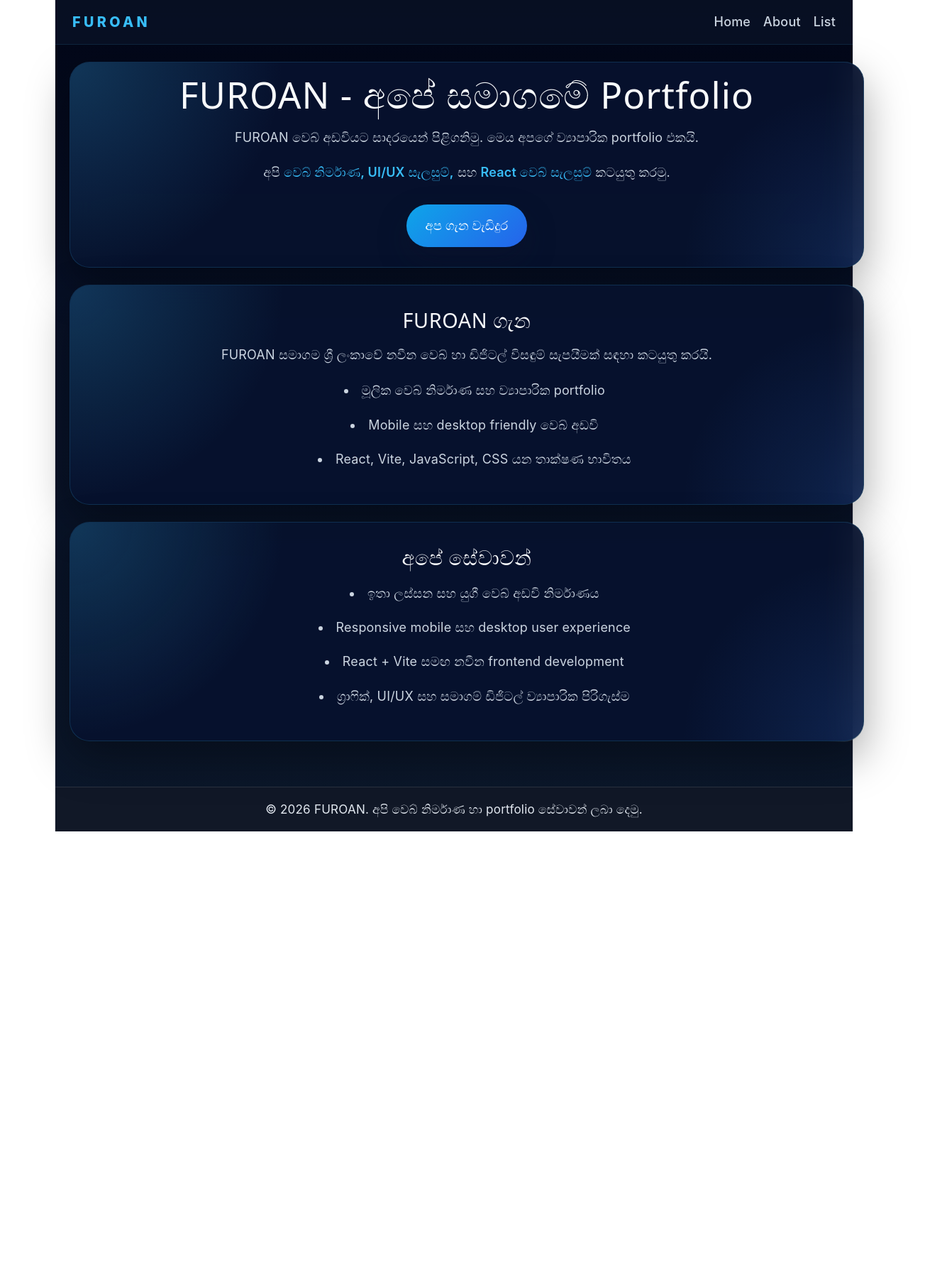
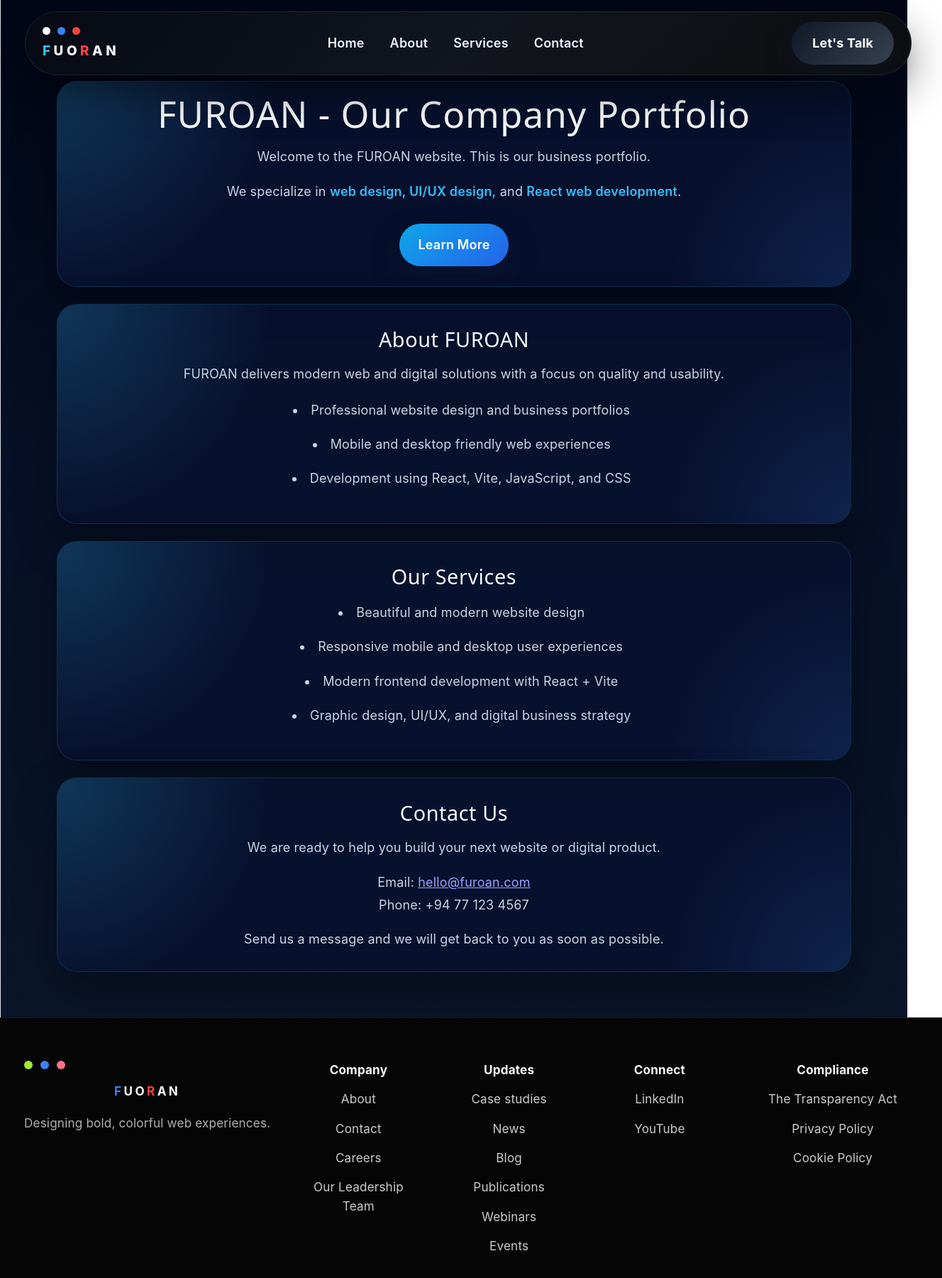
Before and after one commit to FUROAN/FUROAN, a React (Vite) app: page / in a window 1280 px wide. Shown: the top 1800 px of the page at 71% size, 1328 px wide, since content can reach past the window. Before the commit the page ends 1171 px from the top, so only its background shows below. Built offline with nearby package versions, Linux system fonts and the light colour scheme.

Commit message:
footer
add

```diff
--- a/src/App.css
+++ b/src/App.css
@@ -29,6 +29,7 @@
   backdrop-filter: blur(18px);
   overflow: hidden;
   color: #f8fafc;
+  scroll-margin-top: 100px;
 }
 
 .page-section::before {
--- a/src/App.jsx
+++ b/src/App.jsx
@@ -4,6 +4,7 @@ import Footer from './components/Footer/Footer.jsx'
 import Home from './pages/Home/Home.jsx'
 import About from './pages/About/About.jsx'
 import ListAbout from './pages/ListAbout.jsx'
+import Contact from './pages/Contact.jsx'
 
 function App() {
   return (
@@ -13,6 +14,7 @@ function App() {
         <Home />
         <About />
         <ListAbout />
+        <Contact />
       </main>
       <Footer />
     </div>
--- a/src/components/Footer/Footer.css
+++ b/src/components/Footer/Footer.css
@@ -1,12 +1,158 @@
 .footer {
-  padding: 18px 24px;
-  background: #111827;
-  color: #e2e8f0;
-  text-align: center;
-  border-top: 1px solid rgba(226, 232, 240, 0.12);
+  position: relative;
+  left: 50%;
+  right: 50%;
+  margin-left: -50vw;
+  margin-right: -50vw;
+  width: 100vw;
+  padding: 60px 24px 40px;
+  background: #050505;
+  color: #f8fafc;
+  border-top: 1px solid rgba(255, 255, 255, 0.08);
 }
 
-.footer p {
+.footer__inner {
+  width: min(1260px, 100%);
+  margin: 0 auto;
+  display: flex;
+  align-items: flex-start;
+  justify-content: space-between;
+  gap: 2rem;
+}
+
+.footer__brand {
+  display: flex;
+  flex-direction: column;
+  gap: 1rem;
+  min-width: 180px;
+}
+
+.footer__logo {
+  display: flex;
+  gap: 0.6rem;
+  align-items: center;
+}
+
+.footer__dot {
+  width: 12px;
+  height: 12px;
+  border-radius: 999px;
+  display: inline-block;
+}
+
+.footer__dot--green {
+  background: #a3e635;
+}
+
+.footer__dot--purple {
+  background: #c084fc;
+}
+
+.footer__dot--red {
+  background: #fb7185;
+}
+
+.footer__dot--blue {
+  background: #3b82f6;
+}
+
+.footer__brand-text {
   margin: 0;
+  font-size: 1.05rem;
+  font-weight: 700;
+  letter-spacing: 0.2em;
+  text-transform: uppercase;
+  color: #f8fafc;
+}
+
+.footer__brand-letter {
+  display: inline-block;
+}
+
+.footer__brand-letter--blue {
+  color: #3b82f6;
+}
+
+.footer__brand-letter--white {
+  color: #ffffff;
+}
+
+.footer__brand-letter--red {
+  color: #ef4444;
+}
+
+.footer__brand-subtitle {
+  margin: 0;
+  color: rgba(248, 248, 248, 0.7);
+  font-size: 0.95rem;
+  line-height: 1.6;
+}
+
+.footer__content {
+  flex: 1;
+  display: flex;
+  align-items: flex-start;
+  gap: 2rem;
+}
+
+.footer__links {
+  display: grid;
+  grid-template-columns: repeat(3, minmax(0, 1fr));
+  gap: 2rem;
+  flex: 1;
+}
+
+.footer__column {
+  display: flex;
+  flex-direction: column;
+  gap: 0.85rem;
+}
+
+.footer__column--compliance {
+  min-width: 240px;
+  max-width: 320px;
+}
+
+.footer__column-title {
+  margin: 0;
+  color: #f8fafc;
+  font-weight: 700;
   font-size: 0.95rem;
 }
+
+.footer__column a {
+  color: rgba(248, 248, 248, 0.82);
+  text-decoration: none;
+  font-size: 0.95rem;
+  transition: color 0.2s ease;
+}
+
+.footer__column a:hover,
+.footer__column a:focus-visible {
+  color: #ffffff;
+}
+
+@media (max-width: 900px) {
+  .footer__inner {
+    flex-direction: column;
+    align-items: stretch;
+  }
+
+  .footer__links {
+    grid-template-columns: 1fr 1fr;
+  }
+}
+
+@media (max-width: 640px) {
+  .footer {
+    padding: 40px 16px 32px;
+  }
+
+  .footer__inner {
+    gap: 2rem;
+  }
+
+  .footer__links {
+    grid-template-columns: 1fr;
+  }
+}
--- a/src/components/Footer/Footer.jsx
+++ b/src/components/Footer/Footer.jsx
@@ -3,7 +3,58 @@ import './Footer.css'
 function Footer() {
   return (
     <footer className="footer">
-      <p>© 2026 FUROAN. අපි වෙබ් නිර්මාණ හා portfolio සේවාවන් ලබා දෙමු.</p>
+      <div className="footer__inner">
+        <div className="footer__brand">
+          <div className="footer__logo">
+            <span className="footer__dot footer__dot--green" />
+            <span className="footer__dot footer__dot--blue" />
+            <span className="footer__dot footer__dot--red" />
+          </div>
+          <p className="footer__brand-text">
+            <span className="footer__brand-letter footer__brand-letter--blue">F</span>
+            U
+            <span className="footer__brand-letter footer__brand-letter--white">O</span>
+            <span className="footer__brand-letter footer__brand-letter--red">R</span>
+            AN
+          </p>
+          <p className="footer__brand-subtitle">Designing bold, colorful web experiences.</p>
+        </div>
+
+        <div className="footer__content">
+          <div className="footer__links">
+            <div className="footer__column">
+              <p className="footer__column-title">Company</p>
+              <a href="#about">About</a>
+              <a href="#contact">Contact</a>
+              <a href="#careers">Careers</a>
+              <a href="#leadership">Our Leadership Team</a>
+            </div>
+
+            <div className="footer__column">
+              <p className="footer__column-title">Updates</p>
+              <a href="#case-studies">Case studies</a>
+              <a href="#news">News</a>
+              <a href="#blog">Blog</a>
+              <a href="#publications">Publications</a>
+              <a href="#webinars">Webinars</a>
+              <a href="#events">Events</a>
+            </div>
+
+            <div className="footer__column">
+              <p className="footer__column-title">Connect</p>
+              <a href="https://www.linkedin.com" target="_blank" rel="noreferrer">LinkedIn</a>
+              <a href="https://www.youtube.com" target="_blank" rel="noreferrer">YouTube</a>
+            </div>
+          </div>
+
+          <div className="footer__column footer__column--compliance">
+            <p className="footer__column-title">Compliance</p>
+            <a href="#transparency">The Transparency Act</a>
+            <a href="#privacy">Privacy Policy</a>
+            <a href="#cookies">Cookie Policy</a>
+          </div>
+        </div>
+      </div>
     </footer>
   )
 }
--- a/src/components/Navibar/Navibar.css
+++ b/src/components/Navibar/Navibar.css
@@ -1,38 +1,164 @@
 .navbar {
   position: sticky;
-  top: 0;
-  z-index: 10;
+  top: 16px;
+  left: 0;
+  right: 0;
+  z-index: 20;
+  width: 100%;
+  padding: 0 20px;
   display: flex;
+  justify-content: center;
+  pointer-events: none;
+}
+
+.navbar__inner {
+  pointer-events: auto;
+  width: min(1200px, 100%);
+  margin: 0 auto;
+  display: flex;
+  align-items: center;
   justify-content: space-between;
-  align-items: center;
-  padding: 18px 24px;
-  background: rgba(8, 16, 36, 0.96);
-  border-bottom: 1px solid rgba(56, 189, 248, 0.12);
-  backdrop-filter: blur(12px);
+  gap: 1rem;
+  padding: 14px 24px;
+  border-radius: 999px;
+  background: linear-gradient(135deg, rgba(6, 10, 20, 0.98), rgba(18, 22, 30, 0.96), rgba(14, 14, 16, 0.98));
+  border: 1px solid rgba(255, 255, 255, 0.08);
+  box-shadow: 0 24px 60px rgba(0, 0, 0, 0.45);
+  backdrop-filter: blur(26px);
 }
 
 .navbar__brand {
+  display: flex;
+  flex-direction: column;
+  gap: 0.55rem;
+}
+
+.navbar__logo {
+  display: flex;
+  gap: 0.55rem;
+  align-items: center;
+}
+
+.navbar__dot {
+  width: 11px;
+  height: 11px;
+  border-radius: 999px;
+  display: inline-block;
+}
+
+.navbar__dot--green {
+  background: #ffffff;
+}
+
+.navbar__dot--purple {
+  background: #3b82f6;
+}
+
+.navbar__dot--red {
+  background: #ef4444;
+}
+
+.navbar__brand-text {
   font-weight: 800;
-  letter-spacing: 0.22em;
+  letter-spacing: 0.24em;
   text-transform: uppercase;
+  color: #f8fafc;
+  font-size: 1.05rem;
+}
+
+.navbar__brand-letter {
+  display: inline-block;
+}
+
+.navbar__brand-letter--blue {
   color: #38bdf8;
-  font-size: 1.1rem;
+}
+
+.navbar__brand-letter--white {
+  color: #ffffff;
+}
+
+.navbar__brand-letter--red {
+  color: #ef4444;
 }
 
 .navbar__nav {
   display: flex;
-  gap: 1rem;
+  gap: 2rem;
   flex-wrap: wrap;
+  align-items: center;
 }
 
 .navbar__nav a {
-  color: #cbd5e1;
+  color: #eef2ff;
   text-decoration: none;
-  font-weight: 500;
-  transition: color 0.2s ease, transform 0.2s ease;
+  font-weight: 600;
+  letter-spacing: 0.01em;
+  position: relative;
+  transition: color 0.2s ease;
 }
 
-.navbar__nav a:hover {
-  color: #7dd3fc;
+.navbar__nav a::after {
+  content: '';
+  position: absolute;
+  left: 0;
+  right: 0;
+  bottom: -6px;
+  height: 2px;
+  border-radius: 999px;
+  background: transparent;
+  transition: background 0.2s ease;
+}
+
+.navbar__nav a:hover,
+.navbar__nav a:focus-visible {
+  color: #dbeafe;
+}
+
+.navbar__nav a:hover::after,
+.navbar__nav a:focus-visible::after {
+  background: linear-gradient(90deg, rgba(255, 255, 255, 0.9), rgba(148, 163, 184, 0.9));
+}
+
+.navbar__cta {
+  display: inline-flex;
+  align-items: center;
+  justify-content: center;
+  padding: 0.95rem 1.6rem;
+  color: #ffffff;
+  background: linear-gradient(135deg, #111827, #374151);
+  border-radius: 999px;
+  text-decoration: none;
+  font-weight: 700;
+  box-shadow: 0 18px 40px rgba(15, 23, 42, 0.45);
+  transition: transform 0.2s ease, box-shadow 0.2s ease;
+}
+
+.navbar__cta:hover,
+.navbar__cta:focus-visible {
   transform: translateY(-1px);
+  box-shadow: 0 22px 50px rgba(56, 189, 248, 0.35);
 }
+
+@media (max-width: 720px) {
+  .navbar {
+    padding: 0 14px;
+  }
+
+  .navbar__inner {
+    flex-direction: column;
+    align-items: stretch;
+    padding: 16px 18px;
+  }
+
+  .navbar__nav {
+    justify-content: center;
+    gap: 1rem;
+    padding-top: 4px;
+    flex-wrap: wrap;
+  }
+
+  .navbar__cta {
+    width: 100%;
+  }
+}
--- a/src/components/Navibar/Navibar.jsx
+++ b/src/components/Navibar/Navibar.jsx
@@ -3,12 +3,29 @@ import './Navibar.css'
 function Navibar() {
   return (
     <header className="navbar">
-      <div className="navbar__brand">FUROAN</div>
-      <nav className="navbar__nav">
-        <a href="#home">Home</a>
-        <a href="#about">About</a>
-        <a href="#list-about">List</a>
-      </nav>
+      <div className="navbar__inner">
+        <div className="navbar__brand">
+          <div className="navbar__logo">
+            <span className="navbar__dot navbar__dot--green" />
+            <span className="navbar__dot navbar__dot--purple" />
+            <span className="navbar__dot navbar__dot--red" />
+          </div>
+          <div className="navbar__brand-text">
+            <span className="navbar__brand-letter navbar__brand-letter--blue">F</span>
+            U
+            <span className="navbar__brand-letter navbar__brand-letter--white">O</span>
+            <span className="navbar__brand-letter navbar__brand-letter--red">R</span>
+            AN
+          </div>
+        </div>
+        <nav className="navbar__nav" aria-label="Primary navigation">
+          <a href="#home">Home</a>
+          <a href="#about">About</a>
+          <a href="#our-services">Services</a>
+          <a href="#contact">Contact</a>
+        </nav>
+        <a className="navbar__cta" href="#contact">Let&apos;s Talk</a>
+      </div>
     </header>
   )
 }
--- a/src/index.css
+++ b/src/index.css
@@ -55,7 +55,7 @@ body {
 }
 
 #root {
-  width: 1126px;
+  width: 100%;
   max-width: 100%;
   margin: 0 auto;
   text-align: center;
--- a/src/pages/About/About.jsx
+++ b/src/pages/About/About.jsx
@@ -1,12 +1,12 @@
 function About() {
   return (
     <section id="about" className="page-section">
-      <h2>FUROAN ගැන</h2>
-      <p>FUROAN සමාගම ශ්‍රී ලංකාවේ නවීන වෙබ් හා ඩිජිටල් විසඳුම් සැපයීමක් සඳහා කටයුතු කරයි.</p>
+      <h2>About FUROAN</h2>
+      <p>FUROAN delivers modern web and digital solutions with a focus on quality and usability.</p>
       <ul>
-        <li>මූලික වෙබ් නිර්මාණ සහ ව්‍යාපාරික portfolio</li>
-        <li>Mobile සහ desktop friendly වෙබ් අඩවි</li>
-        <li>React, Vite, JavaScript, CSS යන තාක්ෂණ භාවිතය</li>
+        <li>Professional website design and business portfolios</li>
+        <li>Mobile and desktop friendly web experiences</li>
+        <li>Development using React, Vite, JavaScript, and CSS</li>
       </ul>
     </section>
   )
--- /dev/null
+++ b/src/pages/Contact.jsx
@@ -0,0 +1,15 @@
+function Contact() {
+  return (
+    <section id="contact" className="page-section">
+      <h2>Contact Us</h2>
+      <p>We are ready to help you build your next website or digital product.</p>
+      <p>
+        Email: <a href="mailto:hello@furoan.com">hello@furoan.com</a><br />
+        Phone: +94 77 123 4567
+      </p>
+      <p>Send us a message and we will get back to you as soon as possible.</p>
+    </section>
+  )
+}
+
+export default Contact
--- a/src/pages/Home/Home.jsx
+++ b/src/pages/Home/Home.jsx
@@ -1,12 +1,12 @@
 function Home() {
   return (
     <section id="home" className="page-section">
-      <h1>FUROAN - අපේ සමාගමේ Portfolio</h1>
-      <p>FUROAN වෙබ් අඩවියට සාදරයෙන් පිළිගනිමු. මෙය අපගේ ව්‍යාපාරික portfolio එකයි.</p>
+      <h1>FUROAN - Our Company Portfolio</h1>
+      <p>Welcome to the FUROAN website. This is our business portfolio.</p>
       <p>
-        අපි <span className="highlight">වෙබ් නිර්මාණ, UI/UX සැලසුම්,</span> සහ <span className="highlight">React වෙබ් සැලසුම්</span> කටයුතු කරමු.
+        We specialize in <span className="highlight">web design, UI/UX design,</span> and <span className="highlight">React web development</span>.
       </p>
-      <a className="button" href="#about">අප ගැන වැඩිදුර</a>
+      <a className="button" href="#about">Learn More</a>
     </section>
   )
 }
--- a/src/pages/ListAbout.jsx
+++ b/src/pages/ListAbout.jsx
@@ -1,12 +1,12 @@
 function ListAbout() {
   return (
-    <section id="list-about" className="page-section">
-      <h2>අපේ සේවාවන්</h2>
+    <section id="our-services" className="page-section">
+      <h2>Our Services</h2>
       <ul>
-        <li>ඉතා ලස්සන සහ යුගී වෙබ් අඩවි නිර්මාණය</li>
-        <li>Responsive mobile සහ desktop user experience</li>
-        <li>React + Vite සමඟ නවීන frontend development</li>
-        <li>ග්‍රාෆික්, UI/UX සහ සමාගම් ඩිජිටල් ව්‍යාපාරික පිරිගැස්ම</li>
+        <li>Beautiful and modern website design</li>
+        <li>Responsive mobile and desktop user experiences</li>
+        <li>Modern frontend development with React + Vite</li>
+        <li>Graphic design, UI/UX, and digital business strategy</li>
       </ul>
     </section>
   )
```
